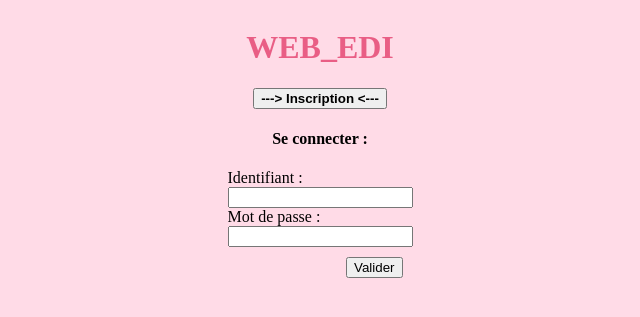
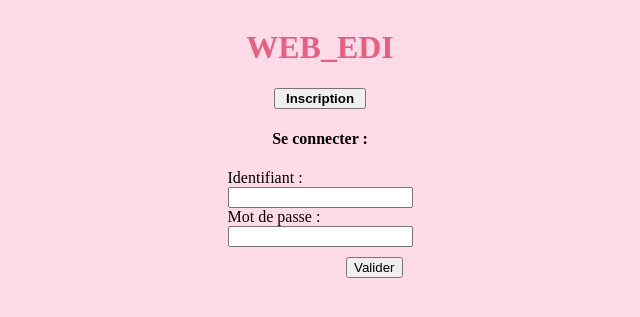
Before and after one commit to MarineLohezic/WEB_EDI, a PHP site: page /WEB_EDI/ in a window 1280 px wide. Shown: the top 317 px of the page, without its empty margins (320-960 px from the left). Run offline with PHP 8.4, Linux system fonts and the light colour scheme.

Commit message:
fixation css

```diff
--- a/index.php
+++ b/index.php
@@ -33,7 +33,7 @@
 		</div>
 		<form action="inscription.php" method="post">
 			<div class="center">
-				<input class="bold" type="submit" value="---> Inscription <---"/>
+				<input class="bold" type="submit" value=" Inscription "/>
 			</div>
 		</form>
 		<div class="center">
```
Also changed, not shown: saisie.php (+8 -5 lines).
